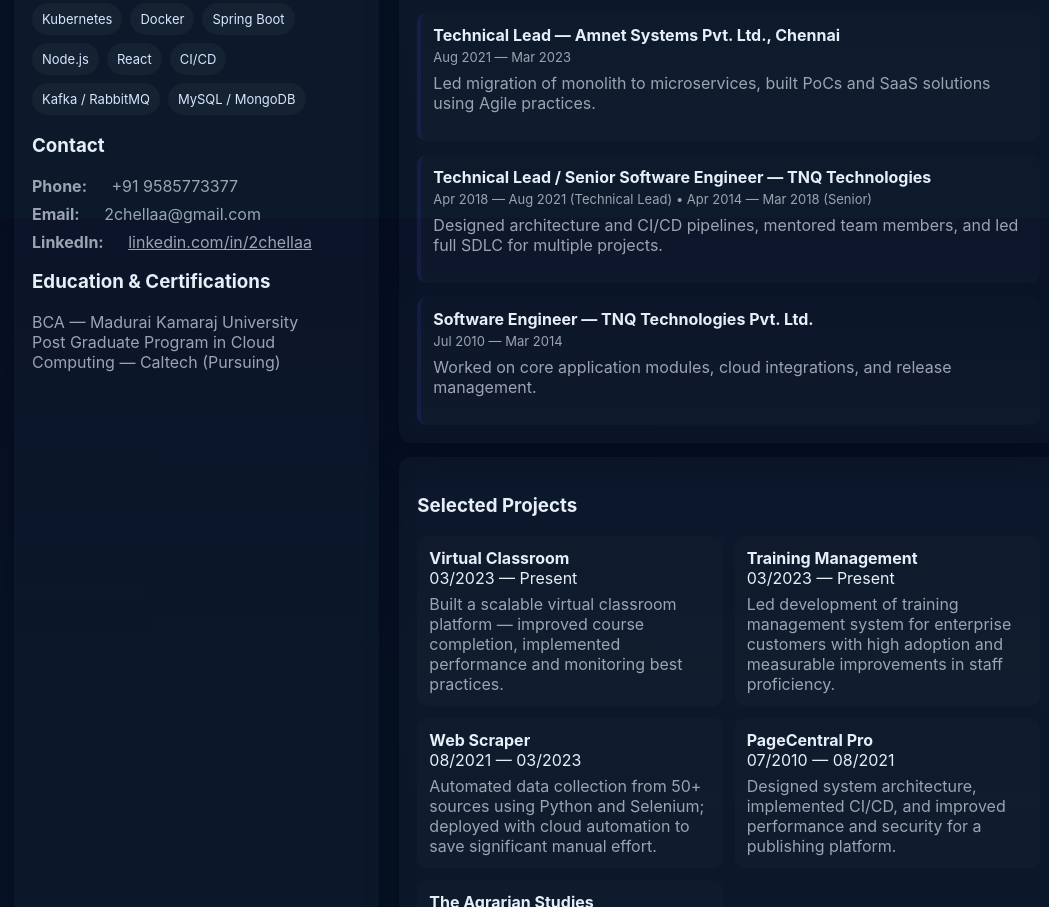
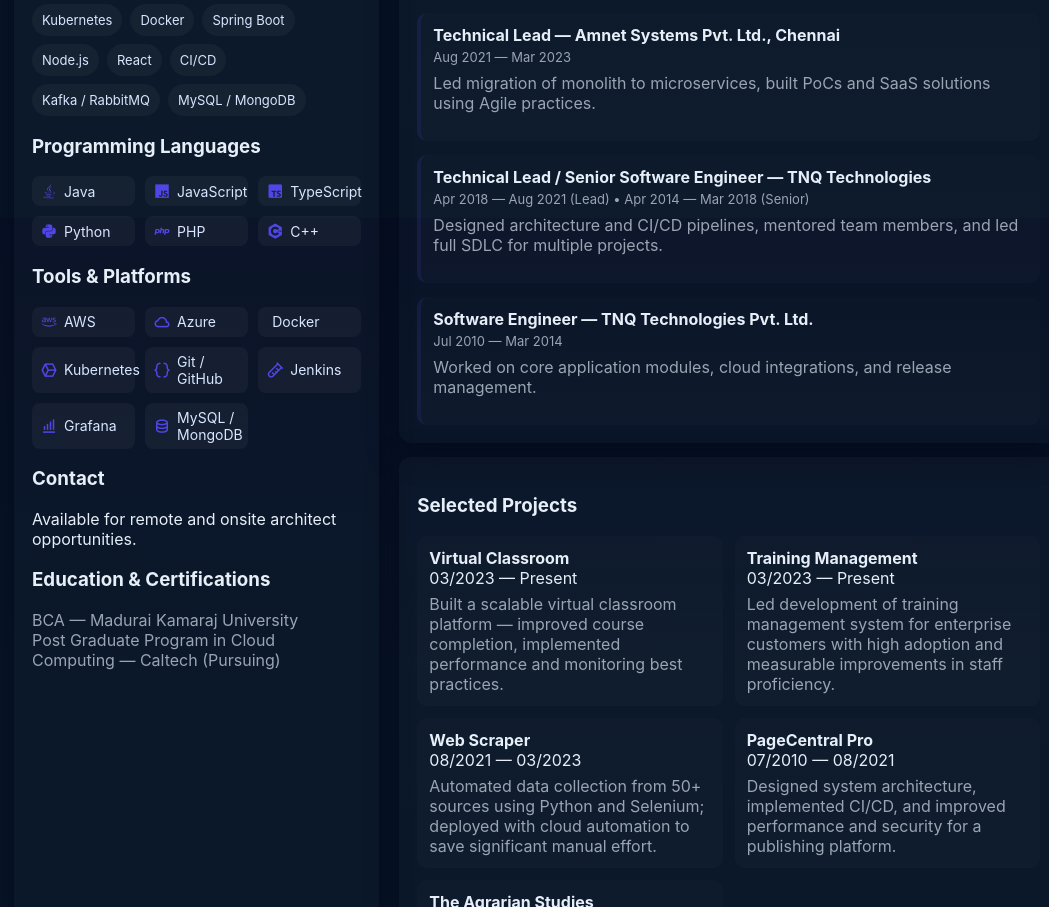
Before and after one commit to AmChella/amchella.github.io, a plain HTML site: page index.html in a window 1280 px wide. Shown: the part 618-1525 px from the top of the page, without its empty margins (104-1153 px from the left). Drawn offline with nearby package versions, Linux system fonts and the light colour scheme.

Commit message:
Update index.html

```diff
--- a/index.html
+++ b/index.html
@@ -5,9 +5,16 @@
   <meta name="viewport" content="width=device-width,initial-scale=1" />
   <title>Chellapandi Soundarapandian — Technical Architect</title>
   <meta name="description" content="Portfolio of Chellapandi Soundarapandian — Technical Architect, Full-Stack Leader & Cloud Specialist." />
+  <link rel="stylesheet" href="https://unpkg.com/boxicons@2.1.4/css/boxicons.min.css">
   <style>
-    :root{--bg:#0f1724;--card:#0b1220;--muted:#9aa4b2;--accent:#4f46e5;--glass:rgba(255,255,255,0.04)}
-    *{box-sizing:border-box}
+    :root {
+      --bg: #0f1724;
+      --card: #0b1220;
+      --muted: #9aa4b2;
+      --accent: #4f46e5;
+      --glass: rgba(255, 255, 255, 0.04);
+    }
+    * {box-sizing:border-box}
     html,body{height:100%;margin:0;font-family:Inter,ui-sans-serif,system-ui,Segoe UI,Roboto,"Helvetica Neue",Arial;color:#e6eef8;background:linear-gradient(180deg,#071025 0%, #071527 60%);}
     .container{max-width:1100px;margin:36px auto;padding:28px}
     header{display:flex;gap:20px;align-items:center}
@@ -16,8 +23,6 @@
     .subtitle{color:var(--muted);margin-top:6px}
     .row{display:flex;gap:20px}
     .card{background:linear-gradient(180deg, rgba(255,255,255,0.02), rgba(255,255,255,0.01));border-radius:12px;padding:18px;box-shadow:0 8px 30px rgba(2,6,23,0.6);}
-
-    /* layout */
     .left{flex:1;min-width:280px}
     .right{flex:2;min-width:320px}
     nav.links{display:flex;flex-wrap:wrap;gap:10px;margin-top:14px}
@@ -26,8 +31,6 @@
     .btn-ghost{background:transparent;border:1px solid rgba(255,255,255,0.06);color:var(--muted)}
 
     section{margin-top:18px}
-    .meta{display:flex;flex-direction:column;gap:8px}
-    .meta-item{display:flex;gap:10px;align-items:center;color:var(--muted)}
     .skills{display:flex;flex-wrap:wrap;gap:8px;margin-top:8px}
     .skill{background:var(--glass);padding:8px 10px;border-radius:999px;font-size:13px;color:#d8e6ff}
 
@@ -39,9 +42,11 @@
     .projects{display:grid;grid-template-columns:repeat(auto-fit,minmax(220px,1fr));gap:12px}
     .project{padding:12px;border-radius:10px;background:linear-gradient(180deg, rgba(255,255,255,0.01), rgba(255,255,255,0.02))}
 
+    .languages,.tools{display:grid;grid-template-columns:repeat(auto-fit,minmax(100px,1fr));gap:10px;margin-top:10px}
+    .lang-item,.tool-item{display:flex;align-items:center;gap:6px;padding:6px 8px;background:var(--glass);border-radius:8px;font-size:14px;color:#d8e6ff}
+    .lang-item i,.tool-item i{font-size:18px;color:var(--accent)}
+
     footer{margin-top:28px;color:var(--muted);font-size:13px}
-
-    /* Responsive */
     @media (max-width:880px){.row{flex-direction:column}.avatar{width:92px;height:92px}}
   </style>
 </head>
@@ -62,8 +67,9 @@
       <div style="display:flex;flex-direction:column;gap:8px;align-items:flex-end">
         <div style="text-align:right;color:var(--muted)">Chennai, Tamil Nadu</div>
         <div style="display:flex;gap:8px">
-          <a class="btn btn-ghost" href="mailto:2chellaa@gmail.com">2chellaa@gmail.com</a>
-          <a class="btn btn-ghost" href="https://linkedin.com/in/2chellaa" target="_blank">LinkedIn</a>
+          <a class="btn btn-ghost" href="mailto:2chellaa@gmail.com"><i class='bx bx-envelope'></i> Email</a>
+          <a class="btn btn-ghost" href="https://linkedin.com/in/2chellaa" target="_blank"><i class='bx bxl-linkedin'></i> LinkedIn</a>
+          <a class="btn btn-ghost" href="https://github.com/2chellaa" target="_blank"><i class='bx bxl-github'></i> GitHub</a>
         </div>
       </div>
     </header>
@@ -76,7 +82,7 @@
         </section>
 
         <section id="skills">
-          <h3 style="margin-top:14px">Key Skills</h3>
+          <h3>Key Skills</h3>
           <div class="skills">
             <span class="skill">Microservices</span>
             <span class="skill">System Design (HLD)</span>
@@ -92,13 +98,35 @@
           </div>
         </section>
 
+        <section>
+          <h3>Programming Languages</h3>
+          <div class="languages">
+            <div class="lang-item"><i class='bx bxl-java'></i> Java</div>
+            <div class="lang-item"><i class='bx bxl-javascript'></i> JavaScript</div>
+            <div class="lang-item"><i class='bx bxl-typescript'></i> TypeScript</div>
+            <div class="lang-item"><i class='bx bxl-python'></i> Python</div>
+            <div class="lang-item"><i class='bx bxl-php'></i> PHP</div>
+            <div class="lang-item"><i class='bx bxl-c-plus-plus'></i> C++</div>
+          </div>
+        </section>
+
+        <section>
+          <h3>Tools & Platforms</h3>
+          <div class="tools">
+            <div class="tool-item"><i class='bx bxl-aws'></i> AWS</div>
+            <div class="tool-item"><i class='bx bx-cloud'></i> Azure</div>
+            <div class="tool-item"><i class='bx bx-docker'></i> Docker</div>
+            <div class="tool-item"><i class='bx bx-cube-alt'></i> Kubernetes</div>
+            <div class="tool-item"><i class='bx bx-code-curly'></i> Git / GitHub</div>
+            <div class="tool-item"><i class='bx bx-test-tube'></i> Jenkins</div>
+            <div class="tool-item"><i class='bx bx-bar-chart-alt'></i> Grafana</div>
+            <div class="tool-item"><i class='bx bx-data'></i> MySQL / MongoDB</div>
+          </div>
+        </section>
+
         <section id="contact" style="margin-top:14px">
           <h3>Contact</h3>
-          <div class="meta">
-            <div class="meta-item"><strong>Phone:</strong>&nbsp;<span class="muted">+91 9585773377</span></div>
-            <div class="meta-item"><strong>Email:</strong>&nbsp;<span class="muted">2chellaa@gmail.com</span></div>
-            <div class="meta-item"><strong>LinkedIn:</strong>&nbsp;<a href="https://linkedin.com/in/2chellaa" target="_blank" style="color:inherit">linkedin.com/in/2chellaa</a></div>
-          </div>
+          <p class="muted">Available for remote and onsite architect opportunities.</p>
         </section>
 
         <section style="margin-top:14px">
@@ -116,25 +144,21 @@
               <div class="muted">Jul 2025 — Present</div>
               <p style="color:var(--muted);margin-top:8px">Test automation on legacy product and online editing tool. Leading engineering efforts and improving delivery quality.</p>
             </div>
-
             <div class="job">
               <h4>Engineering Manager — Learnship Technologies Pvt. Ltd., Chennai</h4>
               <div class="muted">Mar 2023 — Jul 2025</div>
               <p style="color:var(--muted);margin-top:8px">Led full‑stack & MERN teams, improved efficiency and delivery, instituted code review culture and system deployment best practices.</p>
             </div>
-
             <div class="job">
               <h4>Technical Lead — Amnet Systems Pvt. Ltd., Chennai</h4>
               <div class="muted">Aug 2021 — Mar 2023</div>
               <p style="color:var(--muted);margin-top:8px">Led migration of monolith to microservices, built PoCs and SaaS solutions using Agile practices.</p>
             </div>
-
             <div class="job">
               <h4>Technical Lead / Senior Software Engineer — TNQ Technologies</h4>
-              <div class="muted">Apr 2018 — Aug 2021 (Technical Lead) • Apr 2014 — Mar 2018 (Senior)</div>
+              <div class="muted">Apr 2018 — Aug 2021 (Lead) • Apr 2014 — Mar 2018 (Senior)</div>
               <p style="color:var(--muted);margin-top:8px">Designed architecture and CI/CD pipelines, mentored team members, and led full SDLC for multiple projects.</p>
             </div>
-
             <div class="job">
               <h4>Software Engineer — TNQ Technologies Pvt. Ltd.</h4>
               <div class="muted">Jul 2010 — Mar 2014</div>
@@ -151,25 +175,21 @@
               <div class="muted">03/2023 — Present</div>
               <div style="color:var(--muted);margin-top:6px">Built a scalable virtual classroom platform — improved course completion, implemented performance and monitoring best practices.</div>
             </div>
-
             <div class="project">
               <strong>Training Management</strong>
               <div class="muted">03/2023 — Present</div>
               <div style="color:var(--muted);margin-top:6px">Led development of training management system for enterprise customers with high adoption and measurable improvements in staff proficiency.</div>
             </div>
-
             <div class="project">
               <strong>Web Scraper</strong>
               <div class="muted">08/2021 — 03/2023</div>
               <div style="color:var(--muted);margin-top:6px">Automated data collection from 50+ sources using Python and Selenium; deployed with cloud automation to save significant manual effort.</div>
             </div>
-
             <div class="project">
               <strong>PageCentral Pro</strong>
               <div class="muted">07/2010 — 08/2021</div>
               <div style="color:var(--muted);margin-top:6px">Designed system architecture, implemented CI/CD, and improved performance and security for a publishing platform.</div>
             </div>
-
             <div class="project">
               <strong>The Agrarian Studies</strong>
               <div class="muted">07/2010 — 08/2021</div>
@@ -186,7 +206,6 @@
             <li>Delivered SaaS platform with 99.9% uptime</li>
           </ul>
         </section>
-
       </main>
     </div>
 
@@ -199,15 +218,6 @@
         <div style="text-align:right;color:var(--muted)">Resume source: Resume-Aug.pdf</div>
       </div>
     </footer>
-
   </div>
-  <script>
-    // small interaction: copy email
-    document.querySelectorAll('a[href^="mailto:"]').forEach(a=>{
-      a.addEventListener('click',()=>{
-        // nothing needed, keep default behaviour
-      })
-    })
-  </script>
 </body>
 </html>
```
